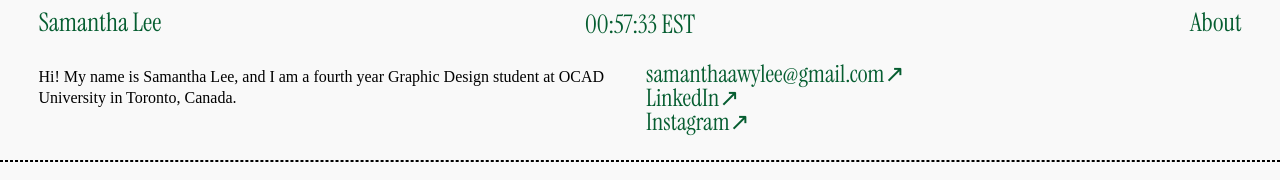
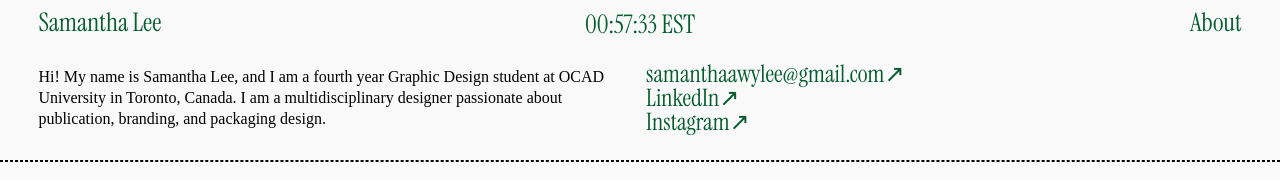
Before and after one commit to samanthalee223/Samantha-Lee-Portfolio, a plain HTML site: page index.html in a window 1280 px wide. Shown: the top 180 px of the page. Drawn offline with Linux system fonts and the light colour scheme; a web font is replaced by a local one.

Commit message:
Updated intro statement

```diff
--- a/index.html
+++ b/index.html
@@ -34,7 +34,7 @@
     <div id="txt" class="clock"></div>
 
     <section class="intro">
-        <p>Hi! My name is Samantha Lee, and I am a fourth year Graphic Design student at OCAD University in Toronto, Canada.</p>
+        <p>Hi! My name is Samantha Lee, and I am a fourth year Graphic Design student at OCAD University in Toronto, Canada. I am a multidisciplinary designer passionate about publication, branding, and packaging design.</p>
 
         <ul>
             <li>
```
